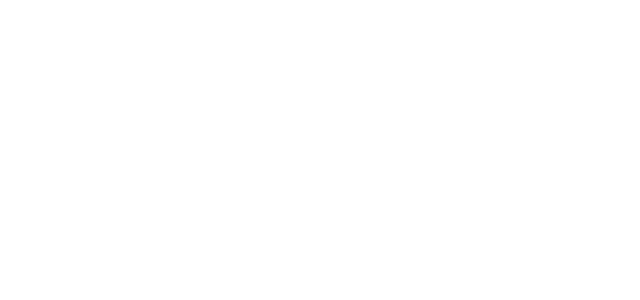
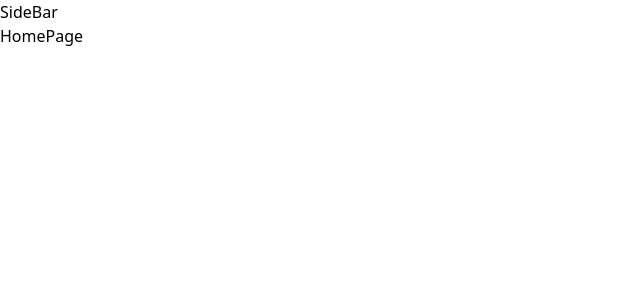
Before and after one commit to IrumiR/Recipe-App, a React (Vite) app: page / in a window 1280 px wide. Shown: the top 300 px of the page, without its empty margins (0-640 px from the left). Built offline with nearby package versions, Linux system fonts and the light colour scheme.

Commit message:
home page & sidebar initial setup

```diff
--- a/src/App.jsx
+++ b/src/App.jsx
@@ -1,7 +1,11 @@
+import SideBar from "./components/SideBar";
+import HomePage from "./pages/HomePage";
+
 function App() {
   return (
     <div className="flex">
-
+      <SideBar/>
+      <HomePage/>
     </div>
   );
 }
--- /dev/null
+++ b/src/components/SideBar.jsx
@@ -0,0 +1,7 @@
+const SideBar = () => {
+  return (
+    <div>SideBar</div>
+  )
+}
+
+export default SideBar
--- /dev/null
+++ b/src/pages/HomePage.jsx
@@ -0,0 +1,7 @@
+const HomePage = () => {
+  return (
+    <div>HomePage</div>
+  )
+}
+
+export default HomePage
```
